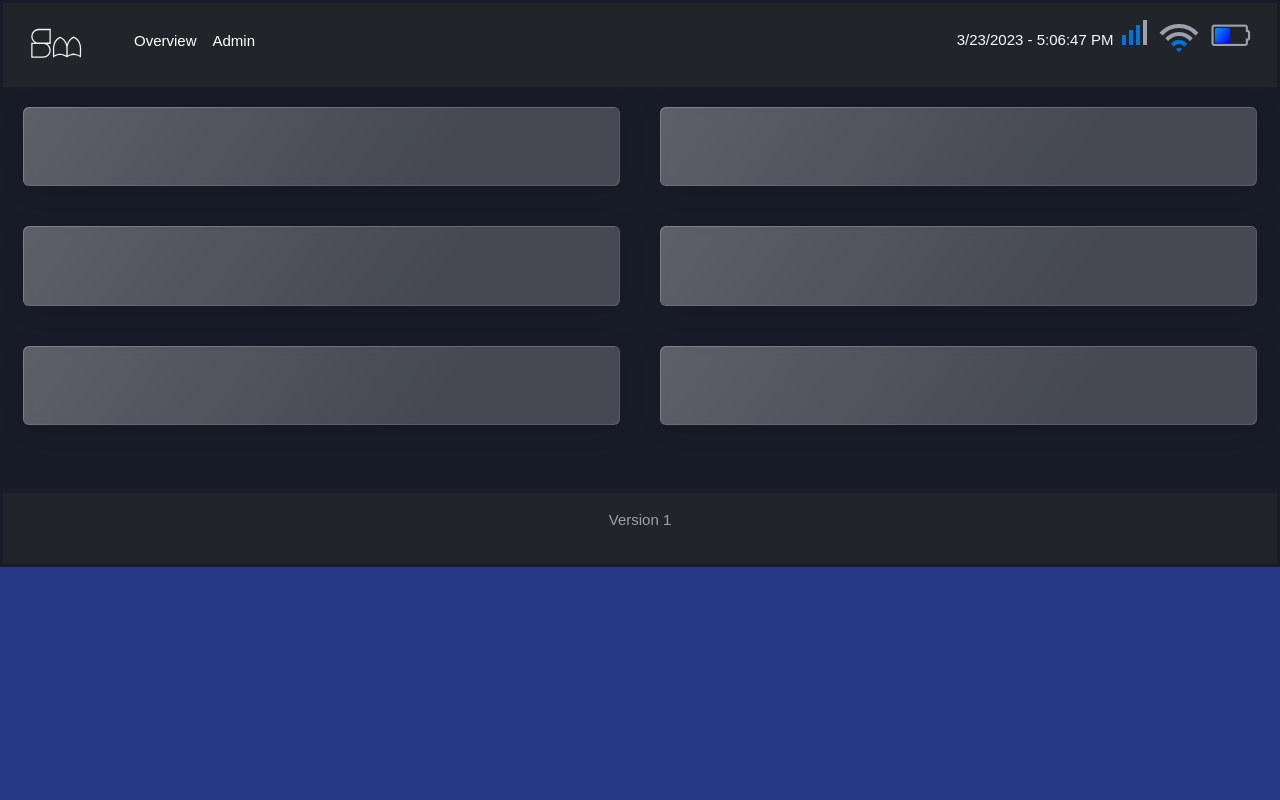
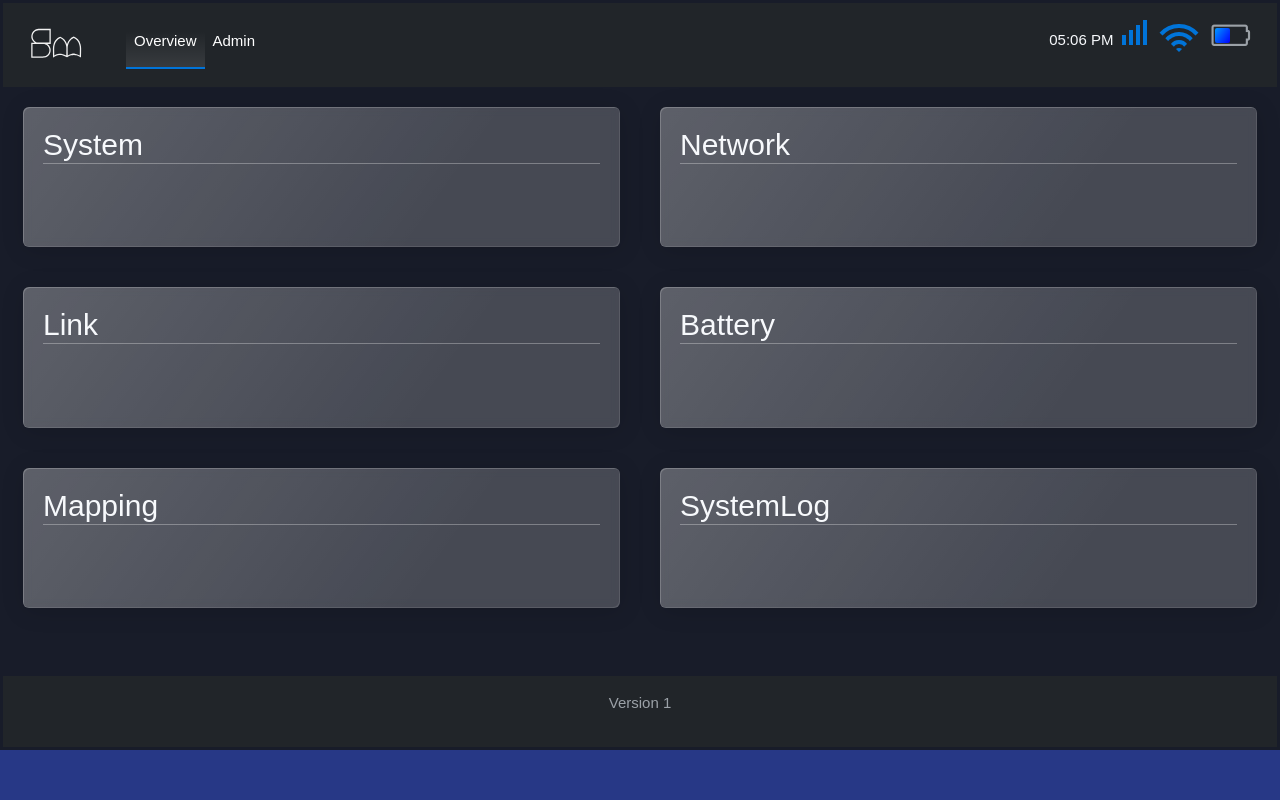
Before and after one commit to NyleMullin/CM3_Ui, a Flask app: template templates/main.html in a window 1280 px wide. Run offline with Flask 2, Linux system fonts and the light colour scheme; the template is opened without the code that fills it, so the values that code supplies are empty.

Commit message:
Added dynamic events

```diff
--- a/app.py
+++ b/app.py
@@ -37,11 +37,6 @@ def read_json_file():
             json_object = json.load(openfile)
    # return render_template('main.html', jsonfile=json.dumps(json_object["system"]))
    return json.dumps(json_object)
-
-def background_task():
-    while True:
-        print(datetime.now())
-        time.sleep(1)
 
 @app.route("/")
 def home():
@@ -88,6 +83,17 @@ def action(changePin, action):
 
    return render_template('admin.html', **templateData, jsonfile=read_json_file())
 
+@app.route('/admin', methods=['POST'])
+def my_form_post():
+   text = request.form['text']
+   processed_text = text.upper()
+   print(processed_text)
+   # Along with the pin dictionary, put the message into the template data dictionary:
+   templateData = {
+      'pins' : pins
+   }
+   return render_template('admin.html', **templateData, jsonfile=read_json_file())
+
 @app.route("/admin", methods=['GET', 'POST'])
 def index():
    if request.method == 'POST':
@@ -115,7 +121,5 @@ def background_process():
 
 
 if __name__ == "__main__":
-   thread = threading.Thread(target=background_task)
-   thread.daemon = True
-   thread.start()
+
    app.run(host='172.16.136.87', port=8080, debug=True)
--- a/static/javascript.js
+++ b/static/javascript.js
@@ -7,8 +7,39 @@ document.getElementById("result").setAttribute("style", "width:calc("+x+"% * 0.7
 `use strict`;
 function refreshTime() {
   const timeDisplay = document.getElementById("time");
-  const dateString = new Date().toLocaleString();
+  const dateString = new Date().toLocaleTimeString([], {hour: '2-digit', minute:'2-digit'});
   const formattedString = dateString.replace(", ", " - ");
   timeDisplay.textContent = formattedString;
 }
   setInterval(refreshTime, 1000);
+
+
+let i_drone = 0;
+setInterval(function(){
+  var drone_list = ['weak', 'low', 'medium', 'strong'];
+
+  // document.getElementById("drone-link-icon").classList.remove("signal-icon", mylist[i]);
+
+  document.getElementById("drone-link-icon").classList.add("signal-icon", drone_list[i_drone]);
+
+  i_drone++;
+
+  if (i_drone == 4){
+    i_drone = 0;
+  }
+},1000);
+
+let i_wifi = 0;
+setInterval(function(){
+  var wifi_list = ['waveStrength-1', 'waveStrength-2', 'waveStrength-3', 'waveStrength-4'];
+
+  // document.getElementById("drone-link-icon").classList.remove("signal-icon", mylist[i]);
+
+  document.getElementById("wifi-signal-strength").classList.add(wifi_list[i_wifi]);
+
+  i_wifi++;
+
+  if (i_wifi == 4){
+    i_wifi = 0;
+  }
+},1000);
--- a/static/style.css
+++ b/static/style.css
@@ -1,85 +1,5 @@
 :root{
     background-color: #273886;
-}
-
-.filter-white{
-    filter: invert(100%) sepia(100%) saturate(0%) hue-rotate(288deg) brightness(102%) contrast(102%);
-}
-
-.parent {
-    display: grid;
-    grid-template-columns: repeat(2, 1fr);
-    grid-template-rows: repeat(3, 1fr);
-    grid-column-gap: 0px;
-    grid-row-gap: 0px;
-}
-
-.date-time {
-    color: #F7F9FC;
-    margin: 9px;
-}
-
-.container-fluid {
-    margin: -15px;
-}
-
-.navbar {
-overflow: hidden;
-background-color: #333;
-}
-
-.navbar a {
-float: left;
-display: block;
-color: white;
-text-align: center;
-padding: 14px 20px;
-text-decoration: none;
-}
-
-.navbar a.right {
-float: right;
-}
-
-.navbar a:hover {
-color: #0074D9;
-text-underline-position: 10px;
-}
-
-.underline {
-    position: relative;
-}
-
-.underline::before {
-content: '';
-position: absolute;
-bottom: 0;
-right: 0;
-width: 0;
-height: 2px;
-background-color: #0074D9;
-transition: width 0.6s cubic-bezier(0.25, 1, 0.5, 1);
-}
-
-@media (hover: hover) and (pointer: fine) {
-.underline:hover::before{
-    left: 0;
-    right: auto;
-    width: 100%;
-    }
-}
-
-.navbar-toggler {
-    margin-top: 25px;
-}
-
-.navbar-nav {
-    margin-top: 20px;
-}
-
-.nav-icon-widgets {
-    display: inline-flex;
-    margin-top: 20px;
 }
 
 body {
@@ -106,6 +26,97 @@ h1 {
     font-size: 30px;
 }
 
+/* SVG Color */
+.filter-white{
+    filter: invert(100%) sepia(100%) saturate(0%) hue-rotate(288deg) brightness(102%) contrast(102%);
+}
+
+.date-time {
+    color: #F7F9FC;
+    margin-top: 9px;
+    margin-right: 9px;
+}
+
+/* Navbar styling */
+.container-fluid {
+    margin: -15px;
+}
+
+.navbar {
+    overflow: hidden;
+    background-color: #333;
+}
+
+.navbar a {
+    float: left;
+    display: block;
+    color: white;
+    text-align: center;
+    padding: 14px 20px;
+    text-decoration: none;
+}
+
+.navbar a.right {
+float: right;
+}
+
+.navbar a:hover {
+    text-underline-position: 10px;
+}
+
+.underline {
+    position: relative;
+}
+
+.underline::before {
+    content: '';
+    position: absolute;
+    bottom: 0;
+    right: 0;
+    width: 0;
+    height: 2px;
+    background-color: #0074D9;
+    transition: width 0.6s cubic-bezier(0.25, 1, 0.5, 1);
+}
+
+@media (hover: hover) and (pointer: fine) {
+.underline:hover::before {
+    left: 0;
+    right: auto;
+    width: 100%;
+    }
+}
+
+.navbar-toggler {
+    margin-top: 25px;
+}
+
+.navbar-nav {
+    margin-top: 20px;
+}
+
+.active {
+    background-image: linear-gradient(0deg, rgba(255, 255, 255, 0.1), rgba(255, 255, 255, 0) 70%);
+    /* background: transparent !important; */
+    color: white !important;
+    border-bottom: 2px solid #0074D9 !important;
+    border-radius: 0px !important;
+}
+
+.nav-icon-widgets {
+    display: inline-flex;
+    margin-top: 20px;
+}
+
+/* Home Card Styling */
+.parent {
+    display: grid;
+    grid-template-columns: repeat(2, 1fr);
+    grid-template-rows: repeat(3, 1fr);
+    grid-column-gap: 0px;
+    grid-row-gap: 0px;
+}
+
 .card {
     border: none;
     box-shadow: inset 1px 1px rgb(255 255 255 / 20%), inset -1px -1px rgb(255 255 255 / 10%), 1px 3px 24px -1px rgb(0 0 0 / 15%);
@@ -119,6 +130,10 @@ h1 {
     padding: 20px;
     margin: 20px;
     max-width: 650px;
+}
+
+#pre_json {
+    overflow: hidden;
 }
 
 #json_data {
@@ -203,19 +218,23 @@ h1 {
 .wave {
 	display: inline-block;
 	border: 4px solid transparent;
-	border-top-color: #0074D9;
+	border-top-color: #9BA1A7;
 	border-radius: 50%;
 	border-style: solid;
     margin: 4px;
 }
 
-.waveStrength-3 .wv4.wave,
-.waveStrength-2 .wv4.wave,
-.waveStrength-2 .wv3.wave,
-.waveStrength-1 .wv4.wave,
-.waveStrength-1 .wv3.wave,
-.waveStrength-1 .wv2.wave {
-	border-top-color: #9BA1A7;
+.waveStrength-1 .wv1.wave,
+.waveStrength-2 .wv1.wave,
+.waveStrength-2 .wv2.wave,
+.waveStrength-3 .wv1.wave,
+.waveStrength-3 .wv2.wave,
+.waveStrength-3 .wv3.wave,
+.waveStrength-4 .wv1.wave,
+.waveStrength-4 .wv2.wave,
+.waveStrength-4 .wv3.wave,
+.waveStrength-4 .wv4.wave {
+	border-top-color: #0074D9;
 }
 
 /* Data link signal strength*/
@@ -262,3 +281,25 @@ weak/medium/strong classes */
 { opacity: 100%;
   background: #0074D9;
 }
+
+#input-field {
+    max-width: 200px;
+    margin: 20px;
+}
+
+/* Mobile display */
+@media screen and (max-width: 800px) {
+    /* Home Json data cards*/
+    #json_data {
+        /* background-color: #0B0C0E; */
+        margin-right: auto;
+        margin-left: auto;
+        margin: 20px;
+    }
+    /* Home Json data cards*/
+    .parent {
+        display: inline;
+        content: center;
+        align-content: center;
+    }
+  }
--- a/templates/main.html
+++ b/templates/main.html
@@ -24,7 +24,7 @@
       <div class="collapse navbar-collapse" id="navbarNav">
          <ul class="navbar-nav">
             <li class="underline">
-            <a class="nav-link active" href="/">Overview</a>
+            <a class="nav-link active" aria-current="page" href="/">Overview</a>
             </li>
             <li class="underline">
             <a class="nav-link" href="/admin">Admin</a>
@@ -35,14 +35,14 @@
    <span class="nav-icon-widgets">
       <span class="date-time" id="time"></span>
       <!-- data link strength, medium signal, 3 bars -->
-      <div class="signal-icon medium">
+      <div id="drone-link-icon">
          <div class="signal-bar"></div>
          <div class="signal-bar"></div>
          <div class="signal-bar"></div>
          <div class="signal-bar"></div>
       </div>
       <!-- wifi signal strength -->
-      <div class="waveStrength-2">
+      <div id="wifi-signal-strength">
          <div class="wv4 wave">
             <div class="wv3 wave">
                <div class="wv2 wave">
@@ -62,7 +62,9 @@
 </nav>
 
 <div class="parent">
-   <pre class="json_data_system div1" id="json_data">
+   <div id="json_data">
+      <h1>System</h1>
+      <pre class="json_data_system div1">
          {% if jsonfile %}
             <script>
                   const jsonfile_system = JSON.parse({{jsonfile|tojson}});
@@ -71,8 +73,11 @@
             </script>
          {% endif %}
       </pre>
+   </div>
 
-   <pre class="json_data_network div2" id="json_data">
+   <div id="json_data">
+      <h1>Network</h1>
+      <pre class="json_data_network div2" id="pre_json">
          {% if jsonfile %}
             <script>
                   const jsonfile_network = JSON.parse({{jsonfile|tojson}});
@@ -81,8 +86,11 @@
             </script>
          {% endif %}
       </pre>
+   </div>
 
-   <pre class="json_data_link div3" id="json_data">
+   <div id="json_data">
+      <h1>Link</h1>
+      <pre class="json_data_link div3">
          {% if jsonfile %}
             <script>
                   const jsonfile_link = JSON.parse({{jsonfile|tojson}});
@@ -91,8 +99,11 @@
             </script>
          {% endif %}
       </pre>
+   </div>
 
-   <pre class="json_data_battery div4" id="json_data">
+   <div id="json_data">
+      <h1>Battery</h1>
+      <pre class="json_data_battery div4">
          {% if jsonfile %}
             <script>
                   const jsonfile_battery = JSON.parse({{jsonfile|tojson}});
@@ -101,8 +112,11 @@
             </script>
          {% endif %}
       </pre>
+   </div>
 
-   <pre class="json_data_mapping div5" id="json_data">
+   <div id="json_data">
+      <h1>Mapping</h1>
+      <pre class="json_data_mapping div5">
          {% if jsonfile %}
             <script>
                   const jsonfile_mapping = JSON.parse({{jsonfile|tojson}});
@@ -111,8 +125,11 @@
             </script>
          {% endif %}
       </pre>
+   </div>
 
-   <pre class="json_data_systemlog div6" id="json_data">
+   <div id="json_data">
+      <h1>SystemLog</h1>
+      <pre class="json_data_systemlog div6">
          {% if jsonfile %}
             <script>
                   const jsonfile_systemlog = JSON.parse({{jsonfile|tojson}});
@@ -121,6 +138,7 @@
             </script>
          {% endif %}
       </pre>
+   </div>
 </div>
 
 <div class="mt-5 p-3 bg-dark text-white text-center" id="footer">
```
Also changed, not shown: templates/admin.html (+9 -2 lines). Lines whose indentation alone changed are shown as unchanged.
